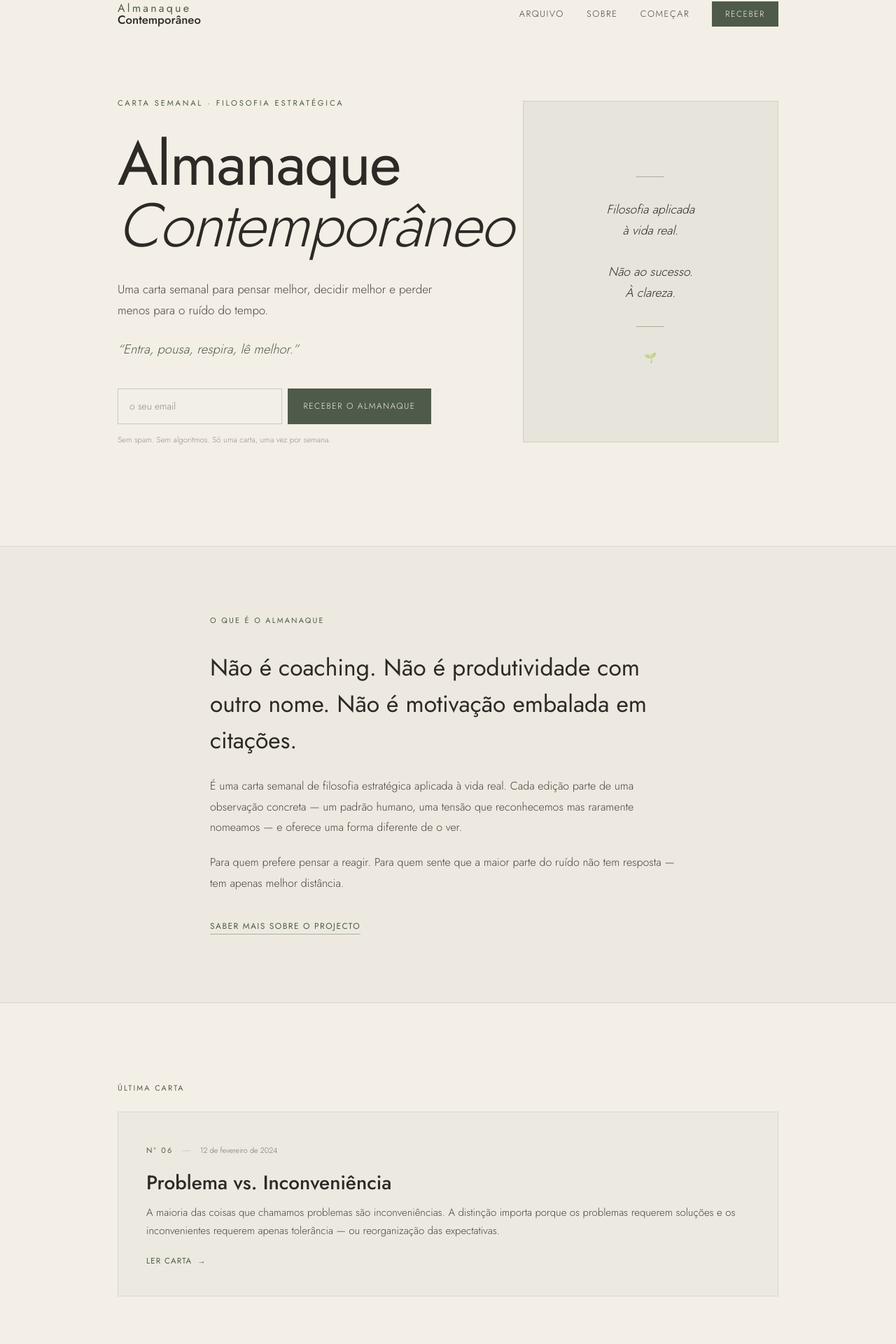
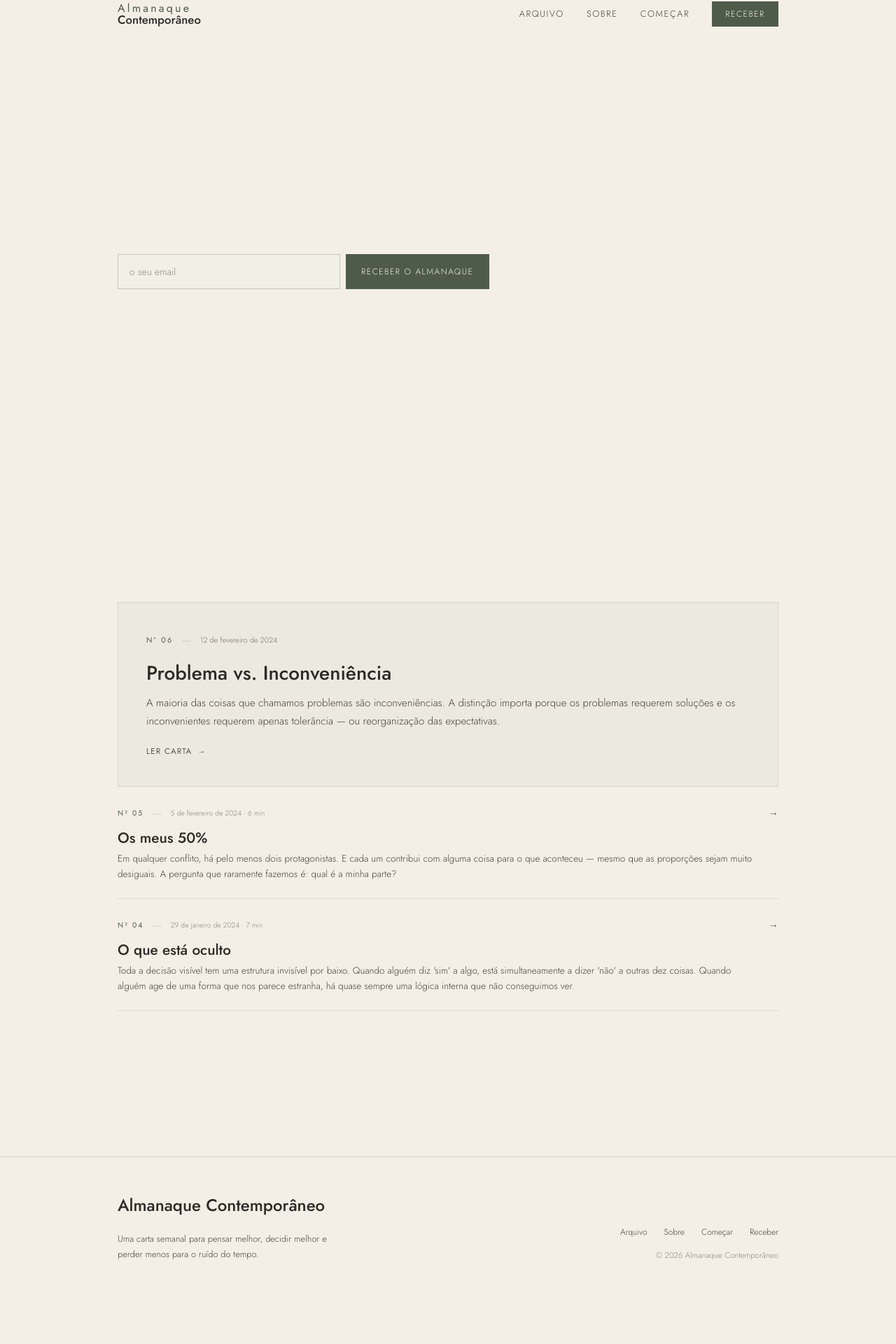
Before and after one commit to Montakatonix/Newsletter-Hugo, a Next.js app: page / in a window 1280 px wide. Shown: the part 20-1940 px from the top of the page at 70% size. After the commit the page ends 1871 px from the top, so only its background shows below. Built offline with nearby package versions, Linux system fonts and the light colour scheme.

Commit message:
feat: real page.tsx

```diff
--- a/app/page.tsx
+++ b/app/page.tsx
@@ -13,99 +13,20 @@ export default function HomePage() {
     <>
       <NavBar />
       <main>
+
+        {/* HERO */}
         <section className="min-h-screen flex flex-col justify-center" style={{ paddingTop: "7rem", paddingBottom: "6rem" }}>
           <div className="max-w-5xl mx-auto px-6 md:px-10 w-full">
             <div className="grid md:grid-cols-12 gap-12 items-center">
               <div className="md:col-span-7">
-                <p className="mb-8" style={{ fontFamily: "var(--font-jost), sans-serif", fontSize: "0.7rem", letterSpacing: "0.25em", textTransform: "uppercase", color: "#4F5B4A", fontWeight: 400 }}>
-                  Carta semanal · Filosofia estratégica
-                </p>
-                <h1 style={{ fontFamily: "var(--font-cormorant), Georgia, serif", fontSize: "clamp(3rem, 7vw, 5.5rem)", fontWeight: 400, lineHeight: 1.0, letterSpacing: "-0.02em", color: "#2C2926", marginBottom: "2rem" }}>
-                  Almanaque<br />
-                  <span style={{ fontStyle: "italic", fontWeight: 300 }}>Contemporâneo</span>
-                </h1>
-                <p style={{ fontFamily: "var(--font-jost), sans-serif", fontSize: "1.0625rem", fontWeight: 300, color: "#4A433D", lineHeight: "1.8", maxWidth: "480px", marginBottom: "1.5rem" }}>
-                  Uma carta semanal para pensar melhor, decidir melhor e perder menos para o ruído do tempo.
-                </p>
-                <p style={{ fontFamily: "var(--font-cormorant), Georgia, serif", fontSize: "1.15rem", fontStyle: "italic", color: "#4F5B4A", marginBottom: "2.5rem" }}>
-                  &ldquo;Entra, pousa, respira, lê melhor.&rdquo;
-                </p>
-                <div className="max-w-md">
-                  <NewsletterForm variant="minimal" placeholder="o seu email" ctaLabel="Receber o Almanaque" />
-                  <p style={{ fontFamily: "var(--font-jost), sans-serif", fontSize: "0.72rem", color: "#4A433D", opacity: 0.55, marginTop: "0.75rem", fontWeight: 300 }}>
-                    Sem spam. Sem algoritmos. Só uma carta, uma vez por semana.
-                  </p>
-                </div>
-              </div>
-
-              <div className="hidden md:flex md:col-span-5 items-center justify-center">
-                <div style={{ width: "100%", aspectRatio: "3/4", backgroundColor: "rgba(79,91,74,0.07)", border: "1px solid rgba(79,91,74,0.15)", display: "flex", flexDirection: "column", alignItems: "center", justifyContent: "center", gap: "2rem", padding: "3rem" }}>
-                  <div style={{ width: "40px", height: "1px", backgroundColor: "#4F5B4A", opacity: 0.4 }} />
-                  <p style={{ fontFamily: "var(--font-cormorant), Georgia, serif", fontSize: "1.1rem", fontStyle: "italic", color: "#2C2926", textAlign: "center", lineHeight: "1.7" }}>
-                    Filosofia aplicada<br />à vida real.<br /><br />Não ao sucesso.<br />À clareza.
-                  </p>
-                  <div style={{ width: "40px", height: "1px", backgroundColor: "#4F5B4A", opacity: 0.4 }} />
-                  <span style={{ color: "#4F5B4A", opacity: 0.5, fontSize: "0.9rem" }}>🌱</span>
-                </div>
+                <NewsletterForm variant="minimal" placeholder="o seu email" ctaLabel="Receber o Almanaque" />
               </div>
             </div>
           </div>
         </section>
-
-        <section style={{ borderTop: "1px solid rgba(44,41,38,0.1)", borderBottom: "1px solid rgba(44,41,38,0.1)", backgroundColor: "rgba(79,91,74,0.04)" }}>
-          <div className="max-w-5xl mx-auto px-6 md:px-10 py-16 md:py-24">
-            <div style={{ maxWidth: "680px", margin: "0 auto" }}>
-              <p style={{ fontFamily: "var(--font-jost), sans-serif", fontSize: "0.68rem", letterSpacing: "0.2em", textTransform: "uppercase", color: "#4F5B4A", fontWeight: 400, marginBottom: "2rem" }}>O que é o Almanaque</p>
-              <p style={{ fontFamily: "var(--font-cormorant), Georgia, serif", fontSize: "clamp(1.5rem, 3vw, 2.1rem)", fontWeight: 400, lineHeight: "1.55", color: "#2C2926", marginBottom: "1.5rem" }}>
-                Não é coaching. Não é produtividade com outro nome. Não é motivação embalada em citações.
-              </p>
-              <p style={{ fontFamily: "var(--font-jost), sans-serif", fontSize: "1rem", fontWeight: 300, color: "#4A433D", lineHeight: "1.85", marginBottom: "1.25rem" }}>
-                É uma carta semanal de filosofia estratégica aplicada à vida real. Cada edição parte de uma observação concreta — um padrão humano, uma tensão que reconhecemos mas raramente nomeamos — e oferece uma forma diferente de o ver.
-              </p>
-              <p style={{ fontFamily: "var(--font-jost), sans-serif", fontSize: "1rem", fontWeight: 300, color: "#4A433D", lineHeight: "1.85" }}>
-                Para quem prefere pensar a reagir. Para quem sente que a maior parte do ruído não tem resposta — tem apenas melhor distância.
-              </p>
-              <div className="mt-8">
-                <Link href="/sobre" style={{ fontFamily: "var(--font-jost), sans-serif", fontSize: "0.75rem", letterSpacing: "0.12em", textTransform: "uppercase", color: "#4F5B4A", textDecoration: "none", borderBottom: "1px solid rgba(79,91,74,0.4)", paddingBottom: "2px", fontWeight: 400 }}>
-                  Saber mais sobre o projecto
-                </Link>
-              </div>
-            </div>
-          </div>
-        </section>
-
-        <section className="max-w-5xl mx-auto px-6 md:px-10 py-20 md:py-28">
-          <p style={{ fontFamily: "var(--font-jost), sans-serif", fontSize: "0.68rem", letterSpacing: "0.2em", textTransform: "uppercase", color: "#4F5B4A", fontWeight: 400, marginBottom: "1.5rem" }}>Última carta</p>
+        <section className="max-w-5xl mx-auto px-6 md:px-10 py-20">
           <CartaCard carta={cartaDestaque} variant="featured" />
-        </section>
-
-        <section style={{ borderTop: "1px solid rgba(44,41,38,0.1)" }} className="max-w-5xl mx-auto px-6 md:px-10 py-20 md:py-28">
-          <div className="flex items-baseline justify-between mb-10">
-            <p style={{ fontFamily: "var(--font-jost), sans-serif", fontSize: "0.68rem", letterSpacing: "0.2em", textTransform: "uppercase", color: "#4F5B4A", fontWeight: 400 }}>Arquivo</p>
-            <Link href="/arquivo" style={{ fontFamily: "var(--font-jost), sans-serif", fontSize: "0.72rem", letterSpacing: "0.1em", textTransform: "uppercase", color: "#4A433D", opacity: 0.7, textDecoration: "none", fontWeight: 300 }}>Ver todas →</Link>
-          </div>
-          <div>
-            {ultimasCartas.slice(1).map((carta) => (
-              <CartaCard key={carta.slug} carta={carta} variant="list" />
-            ))}
-          </div>
-        </section>
-
-        <section style={{ borderTop: "1px solid rgba(44,41,38,0.1)", backgroundColor: "#4F5B4A" }}>
-          <div className="max-w-5xl mx-auto px-6 md:px-10 py-20 md:py-28">
-            <div style={{ maxWidth: "480px", margin: "0 auto", textAlign: "center" }}>
-              <p style={{ fontFamily: "var(--font-jost), sans-serif", fontSize: "0.68rem", letterSpacing: "0.22em", textTransform: "uppercase", color: "rgba(243,239,230,0.6)", fontWeight: 400, marginBottom: "1.5rem" }}>Subscrever</p>
-              <h2 style={{ fontFamily: "var(--font-cormorant), Georgia, serif", fontSize: "clamp(2rem, 4vw, 3rem)", fontWeight: 400, fontStyle: "italic", color: "#F3EFE6", lineHeight: 1.2, marginBottom: "1.5rem" }}>
-                Uma carta por semana.<br />Nada mais, nada menos.
-              </h2>
-              <p style={{ fontFamily: "var(--font-jost), sans-serif", fontSize: "0.9rem", fontWeight: 300, color: "rgba(243,239,230,0.75)", lineHeight: "1.75", marginBottom: "2.5rem" }}>
-                Para pensar melhor, decidir melhor e perder menos para o ruído do tempo.
-              </p>
-              <Link href="/suscribirse" style={{ display: "inline-block", padding: "0.85rem 2rem", backgroundColor: "#F3EFE6", color: "#2C2926", fontFamily: "var(--font-jost), sans-serif", fontSize: "0.75rem", letterSpacing: "0.15em", textTransform: "uppercase", fontWeight: 500, textDecoration: "none" }}>
-                Receber o Almanaque
-              </Link>
-            </div>
-          </div>
+          {ultimasCartas.slice(1).map((c) => (<CartaCard key={c.slug} carta={c} variant="list" />))}
         </section>
       </main>
       <Footer />
```
